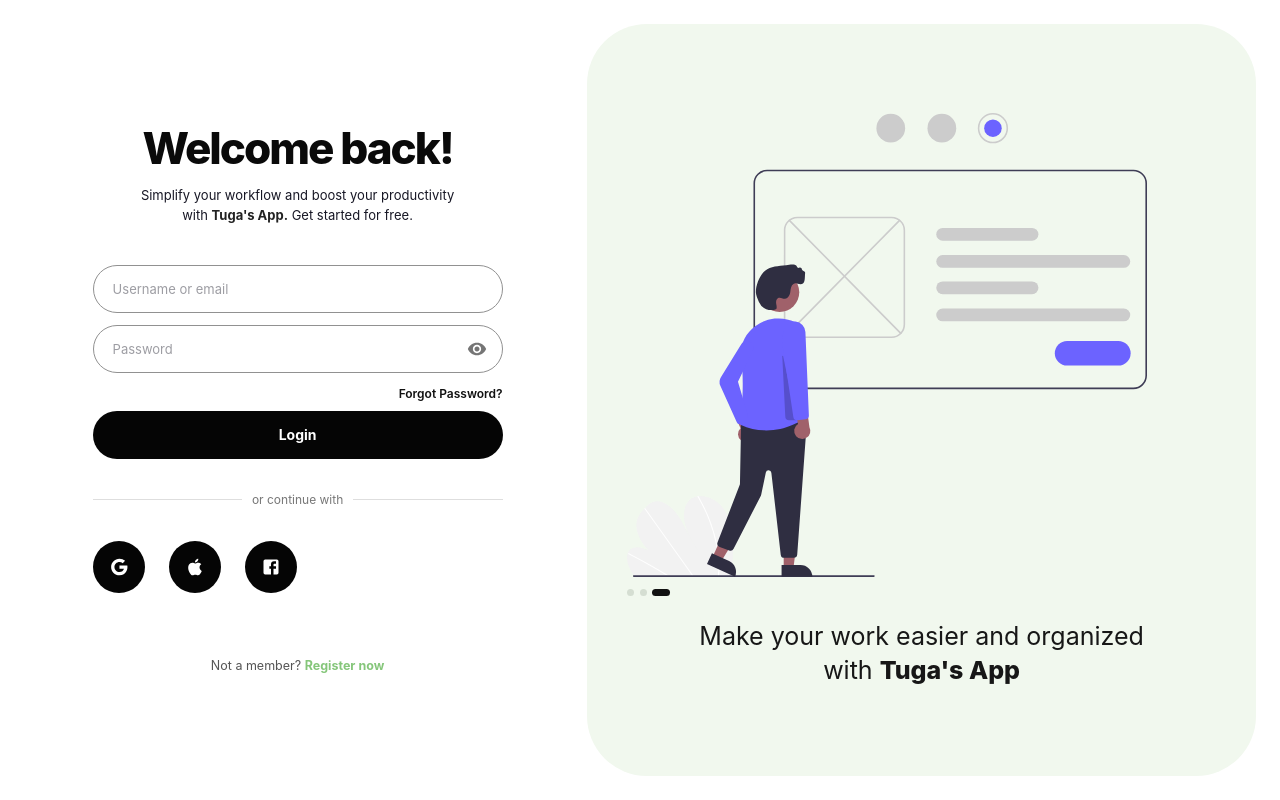
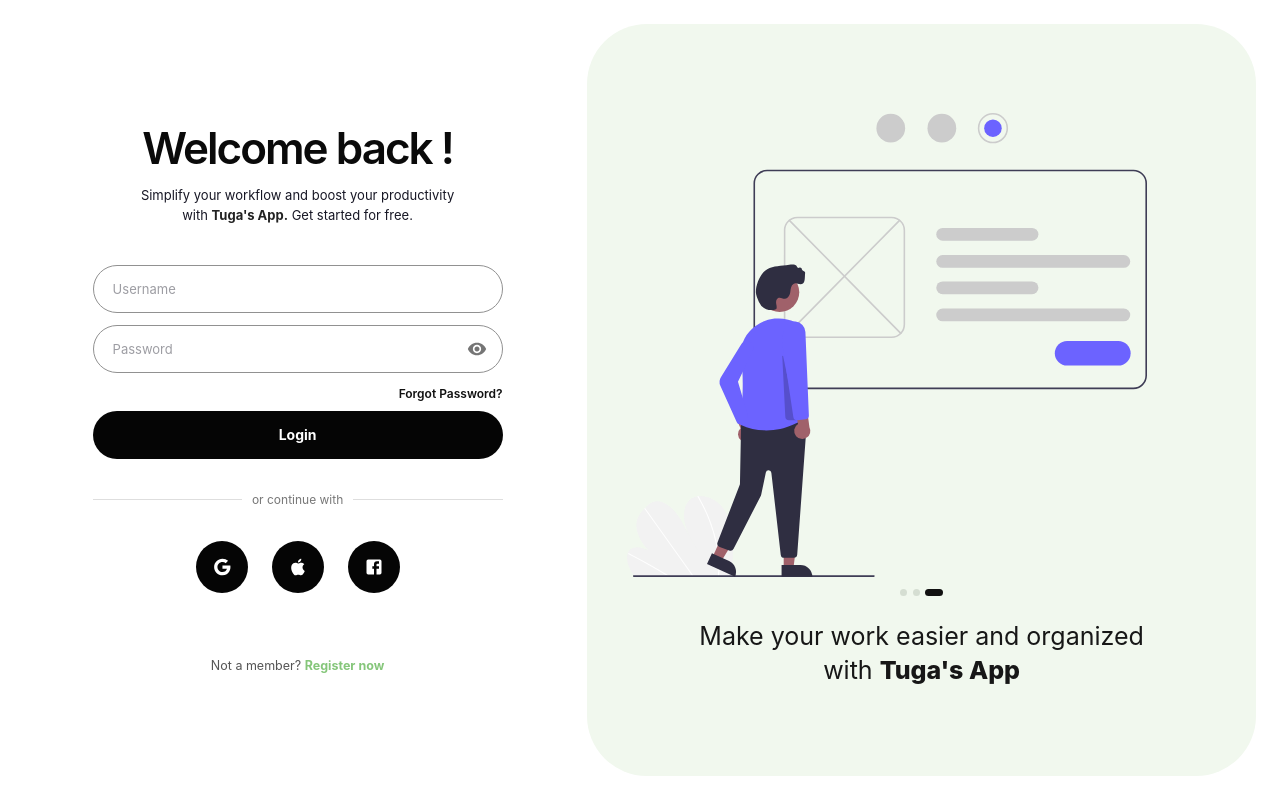
Before and after one commit to YoonusAnees/Code3X_Assessment, a React (Vite) app in the folder Login-Form/: page / in a window 1280 px wide. Built offline with nearby package versions, Linux system fonts and the light colour scheme; no server answers.

Commit message:
feat (Completed with UI)

```diff
--- a/Login-Form/src/pages/LoginPage.tsx
+++ b/Login-Form/src/pages/LoginPage.tsx
@@ -20,6 +20,7 @@
   Google,
   Visibility,
   VisibilityOff,
+
 } from "@mui/icons-material";
 
 import { signInWithPopup } from "firebase/auth";
@@ -197,7 +198,7 @@
         },
       }}
     >
-      {/* Left login section */}
+      {/*login  */}
 
       <Box
         component="main"
@@ -234,13 +235,13 @@
               },
 
               lineHeight: 1.1,
-              fontWeight: 800,
+              fontWeight: 600,
               letterSpacing: "-0.045em",
               textAlign: "center",
               color: "#0a0a0a",
             }}
           >
-            Welcome back!
+            Welcome back !
           </Typography>
 
           <Typography
@@ -267,7 +268,7 @@
                 color: "#222222",
               }}
             >
-              Tuga&apos;s App.
+              Tuga's App.
             </Box>{" "}
             Get started for free.
           </Typography>
@@ -289,7 +290,7 @@
             )}
           >
             <Stack spacing={1.5}>
-              {/* Email field */}
+              {/* Email  */}
 
               <Controller
                 name="email"
@@ -309,7 +310,7 @@
                 render={({ field }) => (
                   <TextField
                     {...field}
-                    placeholder="Username or email"
+                    placeholder="Username "
                     type="email"
                     autoComplete="email"
                     error={Boolean(
@@ -325,7 +326,7 @@
                 )}
               />
 
-              {/* Password field */}
+              {/* Password  */}
 
               <Controller
                 name="password"
@@ -462,6 +463,9 @@
             direction="row"
             spacing={3}
             justifyContent="center"
+            sx={{
+              alignSelf: "center",
+            }}
           >
             <SocialButton
               label="Continue with Google"
@@ -511,7 +515,7 @@
         </Stack>
       </Box>
 
-      {/* Right illustration section */}
+      {/* Right  */}
 
       <Box
         component="aside"
@@ -555,6 +559,7 @@
             sx={{
               marginTop: 1.5,
               marginBottom: 3,
+              alignSelf: "center",
             }}
           >
             <Box
@@ -605,7 +610,7 @@
               component="span"
               sx={{ fontWeight: 800 }}
             >
-              Tuga&apos;s App
+              Tuga's App
             </Box>
           </Typography>
         </Stack>
--- a/Login-Form/vite.config.ts
+++ b/Login-Form/vite.config.ts
@@ -6,5 +6,6 @@
   plugins: [react()],
   server: {
     port: 3000,
+    host: true,
   },
 })
```
